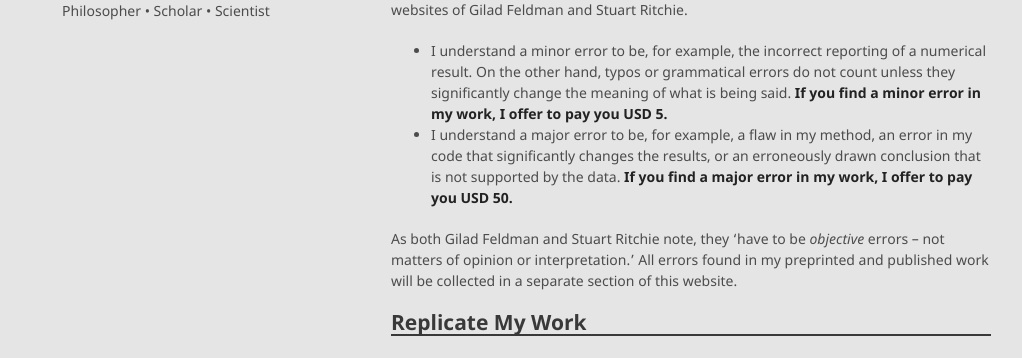
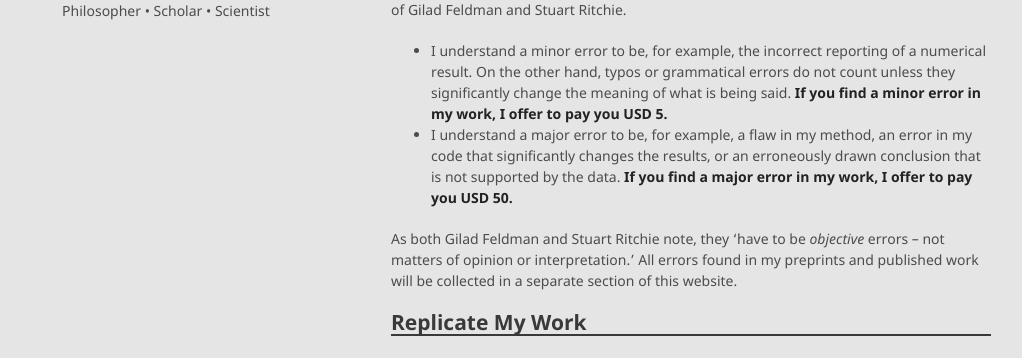
Before and after one commit to alephmembeth/alephmembeth.github.io, a Jekyll site: the page built from check.md, in a window 1280 px wide and 1065 px high. Shown: the part 367-725 px from the top of the window, without its empty margins (129-1151 px from the left). Built offline with Jekyll 4.4.1, drawn with Linux system fonts in a browser that asks for light colours; our own code applies the rules of GitHub Pages for plain Markdown files; some of the changed text lies outside the part shown.

Commit message:
Update check.md

```diff
--- a/check.md
+++ b/check.md
@@ -8,12 +8,12 @@
 
 ## Check My Work
 
-Inspired by Gilad Feldman,[^1] I offer to pay you a bounty for every minor or major error you find in my preprinted and published work. Definitions and rules are taken from the websites of Gilad Feldman and Stuart Ritchie.
+Inspired by Gilad Feldman,[^1] I offer to pay you a bounty for every minor or major error you find in my preprints and published work. Definitions and rules are taken from the websites of Gilad Feldman and Stuart Ritchie.
 
 + I understand a minor error to be, for example, the incorrect reporting of a numerical result. On the other hand, typos or grammatical errors do not count unless they significantly change the meaning of what is being said. __If you find a minor error in my work, I offer to pay you USD 5.__
 + I understand a major error to be, for example, a flaw in my method, an error in my code that significantly changes the results, or an erroneously drawn conclusion that is not supported by the data. __If you find a major error in my work, I offer to pay you USD 50.__
 
-As both Gilad Feldman and Stuart Ritchie note, they ‘have to be _objective_ errors – not matters of opinion or interpretation.’ All errors found in my preprinted and published work will be collected in a separate section of this website.
+As both Gilad Feldman and Stuart Ritchie note, they ‘have to be _objective_ errors – not matters of opinion or interpretation.’ All errors found in my preprints and published work will be collected in a separate section of this website.
 
 ## Replicate My Work
 
```
